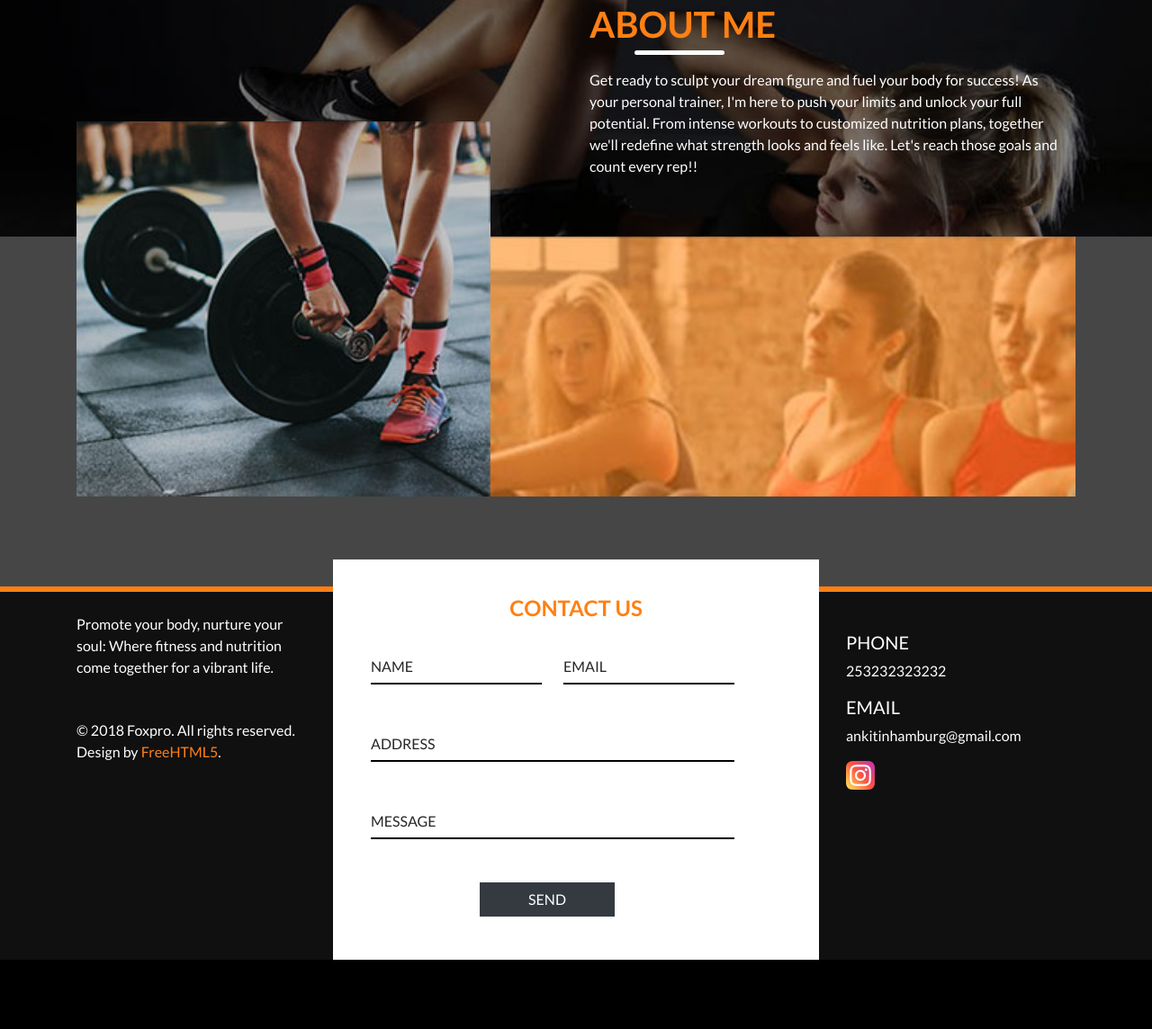
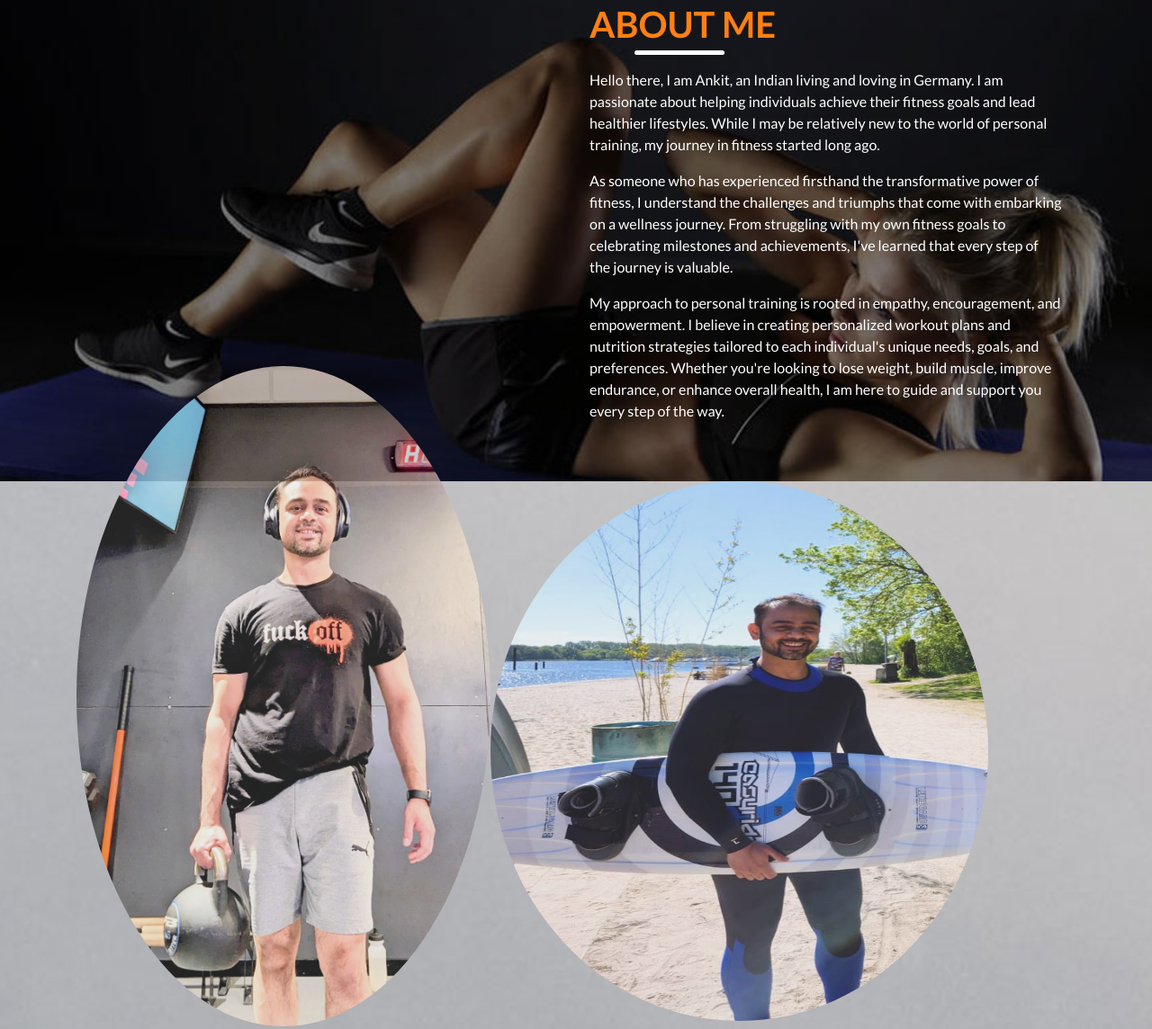
Before and after one commit to ankithamburg/ankithamburg.github.io, a plain HTML site: page index.html in a window 1280 px wide. Shown: the part 906-2050 px from the top of the page at 90% size. Before the commit the page ends 1973 px from the top, so only its background shows below. Drawn offline with nearby package versions, Linux system fonts and the light colour scheme; some packages are replaced by stand-ins of ours; a script that the page names is missing.

Commit message:
bg images added

```diff
--- a/index.html
+++ b/index.html
@@ -97,38 +97,56 @@
       <div class="col-lg-6 offset-lg-6">
         <h2 class="wow bounceInLeft" data-wow-delay=".25s">ABOUT ME</h2>
         <hr/>
-        <p class="wow bounceInRight" data-wow-delay=".25s">Get ready to sculpt your dream figure and fuel your body for success! As your personal trainer, I'm here to push your limits and unlock your full potential. From intense workouts to customized nutrition plans, together we'll redefine what strength looks and feels like. Let's reach those goals and count every rep!! </p>
+        <p class="wow bounceInRight" data-wow-delay=".25s">Hello there, I am Ankit, an Indian living and loving in Germany. I am passionate about helping individuals achieve their fitness goals and lead healthier lifestyles. While I may be relatively new to the world of personal training, my journey in fitness started long ago.</p>
+
+          <p>As someone who has experienced firsthand the transformative power of fitness, I understand the challenges and triumphs that come with embarking on a wellness journey. From struggling with my own fitness goals to celebrating milestones and achievements, I've learned that every step of the journey is valuable.</p>
+
+         <p> My approach to personal training is rooted in empathy, encouragement, and empowerment. I believe in creating personalized workout plans and nutrition strategies tailored to each individual's unique needs, goals, and preferences. Whether you're looking to lose weight, build muscle, improve endurance, or enhance overall health, I am here to guide and support you every step of the way.</p>
+
       </div>
     </div>
   </div>
 
-  <div class="container-fluid fh5co-content-box">
+<!--   <div class="container-fluid fh5co-content-box" style="background-image: url('images/rode-gym.jpg'); background-size: cover; background-position: center; opacity:.25;">
     <div class="container">
       <div class="row">
-        <div class="col-md-5 pr-0">
-          <img src="images/rode-gym.jpg" alt="gym" class="img-fluid wow bounceInLeft" />
+        <div class="col-md-5 pr-0" style="z-index: 2;">
+          <img src="images/ankit_gym.jpg" style="max-width: 100%; height: auto;  opacity:.8;  border-radius: 50%;" alt="gym" class="img-fluid wow bounceInLeft" />
         </div>
-        <div class="col-md-7 pl-0">
+        <div class="col-md-7 pl-0" style="z-index: 2;">
           <div class="wow bounceInRight" data-wow-delay=".25s">
-            <img src="images/gym-girls.jpg" alt="girls in gym" class="img-fluid" />
+            <img src="images/ankit_surfing.jpg" style="max-width: 85%; height:600px;  opacity: .8; border-radius: 50%;" alt="girls in gym" class="img-fluid" />
           </div>
         </div>
       </div>
     </div>
-  </div>
+  </div> -->
+  <div class="container-fluid fh5co-content-box" style="position: relative; background-image: url('images/about-bg.jpg'); background-size: cover; background-position: center;">
+    <div class="container" >
+        <div class="row">
+            <div class="col-md-5 pr-0"">
+                <img src="images/ankit_gym.jpg" style="max-width: 100%; height: auto; opacity:.8; border-radius: 50%;" alt="gym" class="img-fluid wow bounceInLeft" />
+            </div>
+            <div class="col-md-7 pl-0">
+                <div class="wow bounceInRight" data-wow-delay=".25s">
+                    <img src="images/ankit_surfing.jpg" style="max-width: 85%; height:600px; opacity: .8; border-radius: 50%;" alt="girls in gym" class="img-fluid" />
+                </div>
+            </div>
+        </div>
+    </div>
+</div>
 
   <footer class="container-fluid">
     <div class="container">
       <div class="row">
         <div class="col-md-3 footer1 wow bounceInLeft" data-wow-delay=".25s">
           <div class="d-flex flex-wrap align-content-center">
-            <p>Promote your body, nurture your soul: Where fitness and nutrition come together for a vibrant life.</p>
             <p>&copy; 2018 Foxpro. All rights reserved.<br> Design by <a href="https://freehtml5.co" target="_blank">FreeHTML5</a>.</p>
           </div>
         </div>
         <div class="col-md-6 footer2 wow bounceInUp" data-wow-delay=".25s" id="contact">
           <div class="form-box">
-            <h4>CONTACT US</h4>
+            <h4>CONTACT</h4>
             <table class="table table-responsive">
               <form id="contact-form" class="wow bounceInRight" data-wow-delay=".25s" action="https://formspree.io/f/xqkrodwa" method="POST">
                 <tr>
```
Also changed, not shown: images/ankit_gym.jpg (added), images/ankit_standing.jpg (added), images/ankit_surfing.jpg (added), 1 other file.
